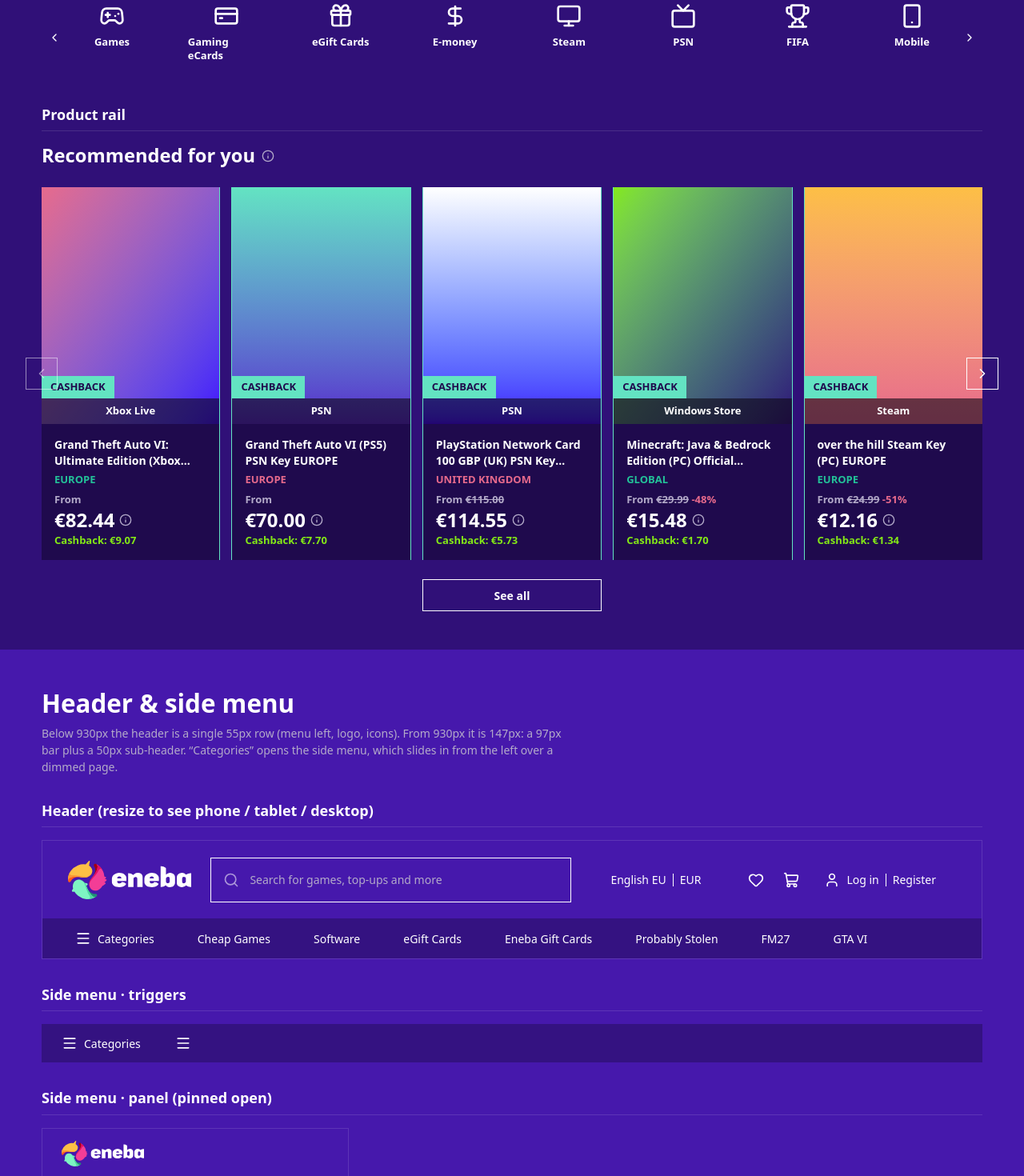
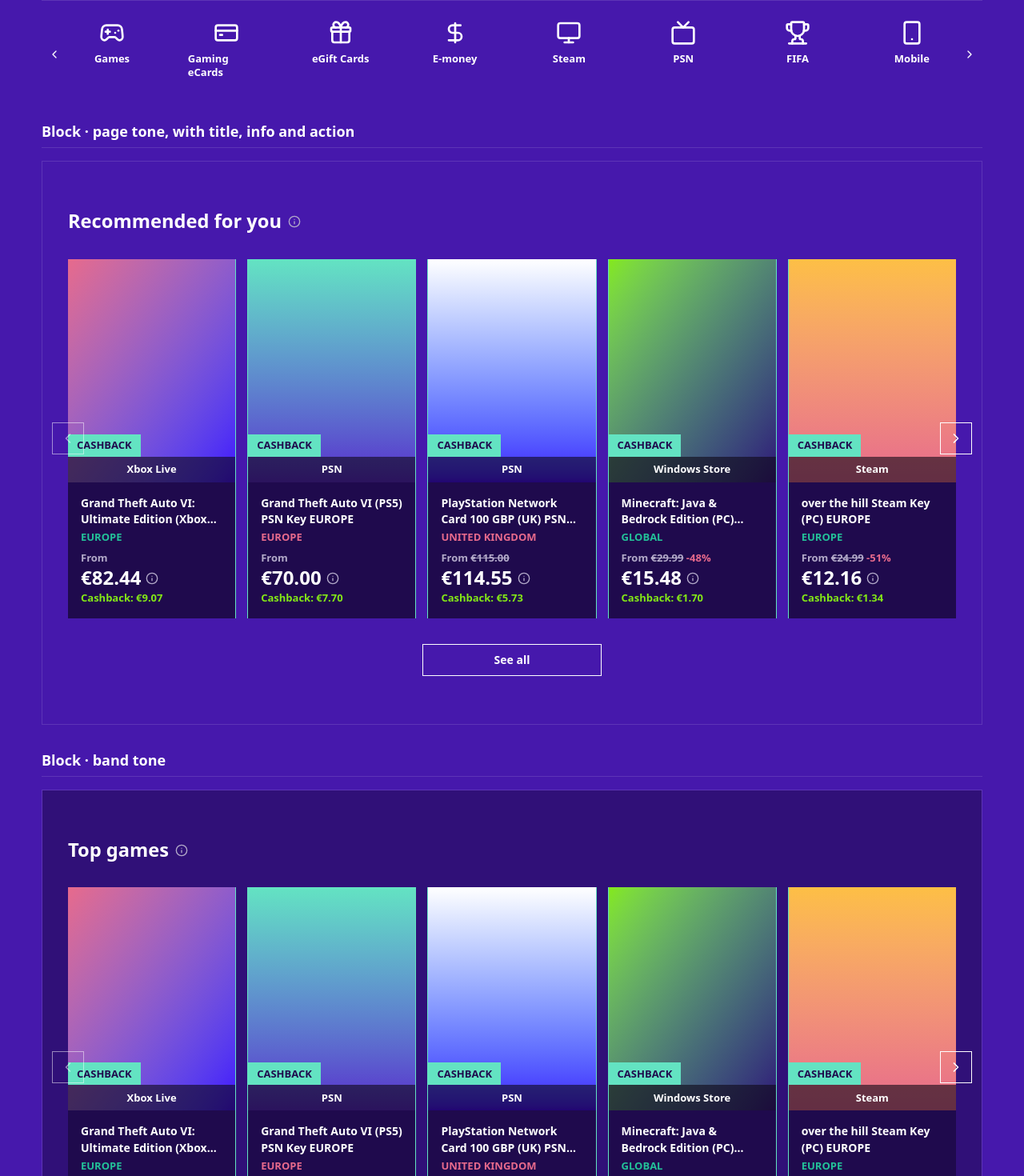
Before and after one commit to tedd1y/eneba-fe, a React (Vite) app: page /styleguide in a window 1280 px wide. Shown: the part 5880-7350 px from the top of the page at 80% size. Built offline with nearby package versions, Linux system fonts and the light colour scheme.

Commit message:
put components in blocks

```diff
--- /dev/null
+++ b/src/components/layout/block.tsx
@@ -0,0 +1,64 @@
+import { InfoIcon } from 'lucide-react'
+
+import { Button } from '@/components/ui/button'
+import { cn } from '@/lib/utils'
+
+const tones = {
+  page: 'bg-background',
+  band: 'bg-surface-deep',
+} as const
+
+export type BlockTone = keyof typeof tones
+
+/**
+ * Full-width homepage section. Owns the background band, the page container,
+ * the section title (with optional info icon) and the centered action button,
+ * so the content inside (rails, tile grids) stays title-less.
+ */
+function Block({
+  title,
+  tone = 'page',
+  info = false,
+  action,
+  actionHref = '#',
+  children,
+  className,
+}: {
+  title?: string
+  tone?: BlockTone
+  /** Shows the small ⓘ after the title. */
+  info?: boolean
+  /** Label of the centered button under the content: "See all", "Load more"… */
+  action?: string
+  actionHref?: string
+  children: React.ReactNode
+  className?: string
+}) {
+  return (
+    <section className={cn(tones[tone], className)}>
+      <div className="flex page-container flex-col gap-block-gap py-block nav:py-block-lg">
+        {title && (
+          <h2 className="flex items-center gap-2 type-h2">
+            {title}
+            {info && <InfoIcon className="size-4 text-muted-foreground" aria-hidden />}
+          </h2>
+        )}
+        {children}
+        {action && (
+          <div className="flex justify-center">
+            <Button
+              variant="secondary"
+              size="wide"
+              nativeButton={false}
+              render={<a href={actionHref} />}
+            >
+              {action}
+            </Button>
+          </div>
+        )}
+      </div>
+    </section>
+  )
+}
+
+export { Block }
--- a/src/components/product/product-rail.tsx
+++ b/src/components/product/product-rail.tsx
@@ -1,44 +1,25 @@
-import { InfoIcon } from "lucide-react"
-
-import { Button } from "@/components/ui/button"
 import {
   Carousel,
   CarouselContent,
   CarouselItem,
   CarouselNext,
   CarouselPrevious,
-} from "@/components/ui/carousel"
-import { cn } from "@/lib/utils"
-
-/** Section heading with the small info icon: "Recommended for you ⓘ". */
-function SectionTitle({ children }: { children: React.ReactNode }) {
-  return (
-    <h2 className="flex items-center gap-2 type-h2">
-      {children}
-      <InfoIcon className="size-4 text-muted-foreground" aria-hidden />
-    </h2>
-  )
-}
+} from '@/components/ui/carousel'
+import { cn } from '@/lib/utils'
 
 /**
- * Horizontal product rail: title, swipeable row of items, centered "See all".
- * Items are 2 per view on phone, 3 on tablet, 5 on desktop.
+ * Swipeable row of items: 2 per view on phone, 3 on tablet, 5 on desktop.
+ * Title and "See all" come from the surrounding <Block>.
  */
 function ProductRail({
-  title,
   children,
-  actionLabel = "See all",
   className,
 }: {
-  title: string
   children: React.ReactNode[]
-  actionLabel?: string
   className?: string
 }) {
   return (
-    <section className={cn("flex flex-col gap-6", className)}>
-      <SectionTitle>{title}</SectionTitle>
-      <Carousel opts={{ align: "start" }} className="w-full">
+    <Carousel opts={{ align: 'start' }} className={cn('w-full', className)}>
       <CarouselContent className="-ml-4">
         {children.map((child, i) => (
           <CarouselItem key={i} className="basis-1/2 pl-4 sm:basis-1/3 lg:basis-1/5">
@@ -49,13 +30,7 @@ function ProductRail({
       <CarouselPrevious className="-left-5 hidden md:inline-flex" />
       <CarouselNext className="-right-5 hidden md:inline-flex" />
     </Carousel>
-      <div className="flex justify-center">
-        <Button variant="secondary" size="wide">
-          {actionLabel}
-        </Button>
-      </div>
-    </section>
   )
 }
 
-export { ProductRail, SectionTitle }
+export { ProductRail }
--- a/src/components/product/quick-link.tsx
+++ b/src/components/product/quick-link.tsx
@@ -1,7 +1,12 @@
-import type { LucideIcon } from "lucide-react"
+import { ChevronLeftIcon, ChevronRightIcon, type LucideIcon } from 'lucide-react'
+
+import { Button } from '@/components/ui/button'
+import { ScrollArea, ScrollBar } from '@/components/ui/scroll-area'
+
+export type QuickLinkItem = { icon: LucideIcon, label: string }
 
 /** Icon shortcut in the quick-category strip (Games, Steam, PSN…). */
-function QuickLink({ icon: Icon, label }: { icon: LucideIcon; label: string }) {
+function QuickLink({ icon: Icon, label }: QuickLinkItem) {
   return (
     <a
       href="#"
@@ -13,4 +18,26 @@ function QuickLink({ icon: Icon, label }: { icon: LucideIcon; label: string }) {
   )
 }
 
-export { QuickLink }
+/** Scrollable row of quick links with prev/next chevrons. */
+function QuickLinkStrip({ items }: { items: QuickLinkItem[] }) {
+  return (
+    <div className="flex items-center gap-2">
+      <Button variant="ghost" size="icon-sm" aria-label="Scroll left">
+        <ChevronLeftIcon />
+      </Button>
+      <ScrollArea className="min-w-0 flex-1">
+        <div className="flex justify-between gap-2 pb-3">
+          {items.map(item => (
+            <QuickLink key={item.label} {...item} />
+          ))}
+        </div>
+        <ScrollBar orientation="horizontal" />
+      </ScrollArea>
+      <Button variant="ghost" size="icon-sm" aria-label="Scroll right">
+        <ChevronRightIcon />
+      </Button>
+    </div>
+  )
+}
+
+export { QuickLink, QuickLinkStrip }
--- a/src/globals.css
+++ b/src/globals.css
@@ -176,6 +176,11 @@
   --spacing-header-nav: 3.125rem; /* 50px — sub-header: menu + categories (bar + nav = 147px) */
   --spacing-page-top: 1.5625rem;     /* 25px — phone */
   --spacing-page-top-lg: 3.125rem;   /* 50px — desktop */
+
+  /* Homepage blocks (section bands) → py-block nav:py-block-lg, gap-block-gap */
+  --spacing-block: 2rem;        /* 32px — phone vertical padding */
+  --spacing-block-lg: 3.75rem;  /* 60px — desktop vertical padding */
+  --spacing-block-gap: 2rem;    /* 32px — title → content → action */
 }
 
 /*
--- a/src/pages/homepage.tsx
+++ b/src/pages/homepage.tsx
@@ -1,9 +1,4 @@
-import { Header } from '@/components/layout/header'
-import { HeroGallery, PromoBanner } from '@/components/product/hero-gallery.tsx'
-import { Button } from '@/components/ui/button.tsx'
 import {
-  ChevronLeftIcon,
-  ChevronRightIcon,
   CompassIcon,
   CreditCardIcon,
   CrosshairIcon,
@@ -19,16 +14,19 @@ import {
   WandSparklesIcon,
   ZapIcon,
 } from 'lucide-react'
-import { ScrollArea, ScrollBar } from '@/components/ui/scroll-area.tsx'
-import { QuickLink } from '@/components/product/quick-link.tsx'
-import { Block } from '@/showcase/section.tsx'
-import { ProductRail } from '@/components/product/product-rail.tsx'
-import { products } from '@/showcase/data.ts'
-import { ProductCard } from '@/components/product/product-card.tsx'
-import { CategoryTile } from '@/components/product/category-tile.tsx'
-import { BrandTile } from '@/components/product/brand-tile.tsx'
 
-const quickLinks = [
+import { Block } from '@/components/layout/block'
+import { Header } from '@/components/layout/header'
+import { BrandTile } from '@/components/product/brand-tile'
+import { CategoryTile } from '@/components/product/category-tile'
+import { HeroGallery, PromoBanner } from '@/components/product/hero-gallery'
+import { ProductCard } from '@/components/product/product-card'
+import { ProductRail } from '@/components/product/product-rail'
+import { QuickLinkStrip, type QuickLinkItem } from '@/components/product/quick-link'
+import { Button } from '@/components/ui/button'
+import { products } from '@/showcase/data'
+
+const quickLinks: QuickLinkItem[] = [
   { icon: Gamepad2Icon, label: 'Games' },
   { icon: CreditCardIcon, label: 'Gaming eCards' },
   { icon: GiftIcon, label: 'eGift Cards' },
@@ -38,6 +36,8 @@ const quickLinks = [
   { icon: TrophyIcon, label: 'FIFA' },
   { icon: SmartphoneIcon, label: 'Mobile' },
 ]
+
+const brands = ['Razer Gold', 'iTunes', 'Amazon', 'Google Play', 'Netflix', 'Spotify']
 
 const categories = [
   { icon: ZapIcon, label: 'Action', count: 20699 },
@@ -68,56 +68,42 @@ export function HomePage() {
             <PromoBanner key="c" title="Cheaper software" tone="bg-highlight text-highlight-foreground" />,
           ]}
         />
-        <div className="page-container page-main">
-          <div className="flex items-center gap-2">
-            <Button variant="ghost" size="icon-sm" aria-label="Scroll left">
-              <ChevronLeftIcon />
-            </Button>
-            <ScrollArea className="min-w-0 flex-1">
-              <div className="flex justify-between gap-2 pb-3">
-                {quickLinks.map(link => (
-                  <QuickLink key={link.label} {...link} />
-                ))}
-              </div>
-              <ScrollBar orientation="horizontal" />
-            </ScrollArea>
-            <Button variant="ghost" size="icon-sm" aria-label="Scroll right">
-              <ChevronRightIcon />
-            </Button>
-          </div>
 
-          <Block title="Product rail">
-            <ProductRail title="Recommended for you">
+        <Block>
+          <QuickLinkStrip items={quickLinks} />
+        </Block>
+
+        <Block title="Recommended for you" info action="See all">
+          <ProductRail>
             {products.map(product => (
               <ProductCard key={product.title} product={product} />
             ))}
           </ProductRail>
         </Block>
 
-          <Block title="Product rail">
-            <ProductRail title="Top games">
+        <Block tone="band" title="Top games" info action="Show all">
+          <ProductRail>
             {products.map(product => (
               <ProductCard key={product.title} product={product} />
             ))}
           </ProductRail>
         </Block>
 
-          <Block title="eGift brand tile">
+        <Block title="Best selling eGift Cards" info action="Show all">
           <div className="grid grid-cols-2 gap-4 sm:grid-cols-4 lg:grid-cols-6">
-              {['Razer Gold', 'iTunes', 'Amazon', 'Google Play', 'Netflix', 'Spotify'].map(name => (
+            {brands.map(name => (
               <BrandTile key={name} name={name} />
             ))}
           </div>
         </Block>
 
-          <Block title="Category tile">
+        <Block tone="band" title="Categories" action="Load more">
           <div className="grid grid-cols-2 gap-4 sm:grid-cols-4 lg:grid-cols-7">
             {categories.map(category => (
               <CategoryTile key={category.label} {...category} />
             ))}
           </div>
         </Block>
-        </div>
       </main>
     </div>
   )
--- a/src/showcase/galleries.tsx
+++ b/src/showcase/galleries.tsx
@@ -1,6 +1,4 @@
 import {
-  ChevronLeftIcon,
-  ChevronRightIcon,
   CreditCardIcon,
   DollarSignIcon,
   Gamepad2Icon,
@@ -11,16 +9,16 @@ import {
   TvIcon,
 } from "lucide-react"
 
+import { Block } from "@/components/layout/block"
 import { HeroGallery, PromoBanner } from "@/components/product/hero-gallery"
 import { ProductCard } from "@/components/product/product-card"
 import { ProductRail } from "@/components/product/product-rail"
-import { QuickLink } from "@/components/product/quick-link"
+import { QuickLinkStrip, type QuickLinkItem } from "@/components/product/quick-link"
 import { Button } from "@/components/ui/button"
-import { ScrollArea, ScrollBar } from "@/components/ui/scroll-area"
 import { products } from "@/showcase/data"
-import { Block, Section } from "@/showcase/section"
+import { Section, Specimen } from "@/showcase/section"
 
-const quickLinks = [
+const quickLinks: QuickLinkItem[] = [
   { icon: Gamepad2Icon, label: "Games" },
   { icon: CreditCardIcon, label: "Gaming eCards" },
   { icon: GiftIcon, label: "eGift Cards" },
@@ -36,10 +34,9 @@ export function Galleries() {
     <Section
       id="galleries"
       title="Galleries"
-      description="Hero mosaic, the quick-category strip and the swipeable product rail with its centered “See all”."
-      className="bg-surface-deep"
+      description="Hero mosaic, the quick-category strip and and Block — the full-width section that sets the band color (page / band) and owns the title, ⓘ and centered action, so rails and tile grids inside stay title-less."
     >
-      <Block title="Hero mosaic">
+      <Specimen title="Hero mosaic">
         <HeroGallery
           main={
             <PromoBanner title="It's happening!" tone="bg-linear-to-r from-primary to-region-alt">
@@ -54,34 +51,35 @@ export function Galleries() {
             <PromoBanner key="c" title="Cheaper software" tone="bg-highlight text-highlight-foreground" />,
           ]}
         />
-      </Block>
+      </Specimen>
 
-      <Block title="Quick-category strip">
-        <div className="flex items-center gap-2">
-          <Button variant="ghost" size="icon-sm" aria-label="Scroll left">
-            <ChevronLeftIcon />
-          </Button>
-          <ScrollArea className="min-w-0 flex-1">
-            <div className="flex justify-between gap-2 pb-3">
-              {quickLinks.map((link) => (
-                <QuickLink key={link.label} {...link} />
+      <Specimen title="Quick-category strip">
+        <QuickLinkStrip items={quickLinks} />
+      </Specimen>
+
+      <Specimen title="Block · page tone, with title, info and action">
+        <div className="border border-border">
+          <Block title="Recommended for you" info action="See all">
+            <ProductRail>
+              {products.map((product) => (
+                <ProductCard key={product.title} product={product} />
               ))}
-            </div>
-            <ScrollBar orientation="horizontal" />
-          </ScrollArea>
-          <Button variant="ghost" size="icon-sm" aria-label="Scroll right">
-            <ChevronRightIcon />
-          </Button>
+            </ProductRail>
+          </Block>
         </div>
-      </Block>
+      </Specimen>
 
-      <Block title="Product rail">
-        <ProductRail title="Recommended for you">
-          {products.map((product) => (
-            <ProductCard key={product.title} product={product} />
-          ))}
-        </ProductRail>
-      </Block>
+      <Specimen title="Block · band tone">
+        <div className="border border-border">
+          <Block tone="band" title="Top games" info action="Show all">
+            <ProductRail>
+              {products.map((product) => (
+                <ProductCard key={product.title} product={product} />
+              ))}
+            </ProductRail>
+          </Block>
+        </div>
+      </Specimen>
     </Section>
   )
 }
--- a/src/showcase/section.tsx
+++ b/src/showcase/section.tsx
@@ -30,8 +30,8 @@ export function Section({
   )
 }
 
-/** Labeled block inside a section. */
-export function Block({
+/** Labeled specimen inside a styleguide section. */
+export function Specimen({
   title,
   children,
   className,
```
Also changed, not shown: src/showcase/actions.tsx (+11 -11 lines), src/showcase/cards.tsx (+9 -9 lines), src/showcase/foundations.tsx (+9 -9 lines), src/showcase/navigation.tsx (+7 -7 lines). Lines whose indentation alone changed are shown as unchanged.
